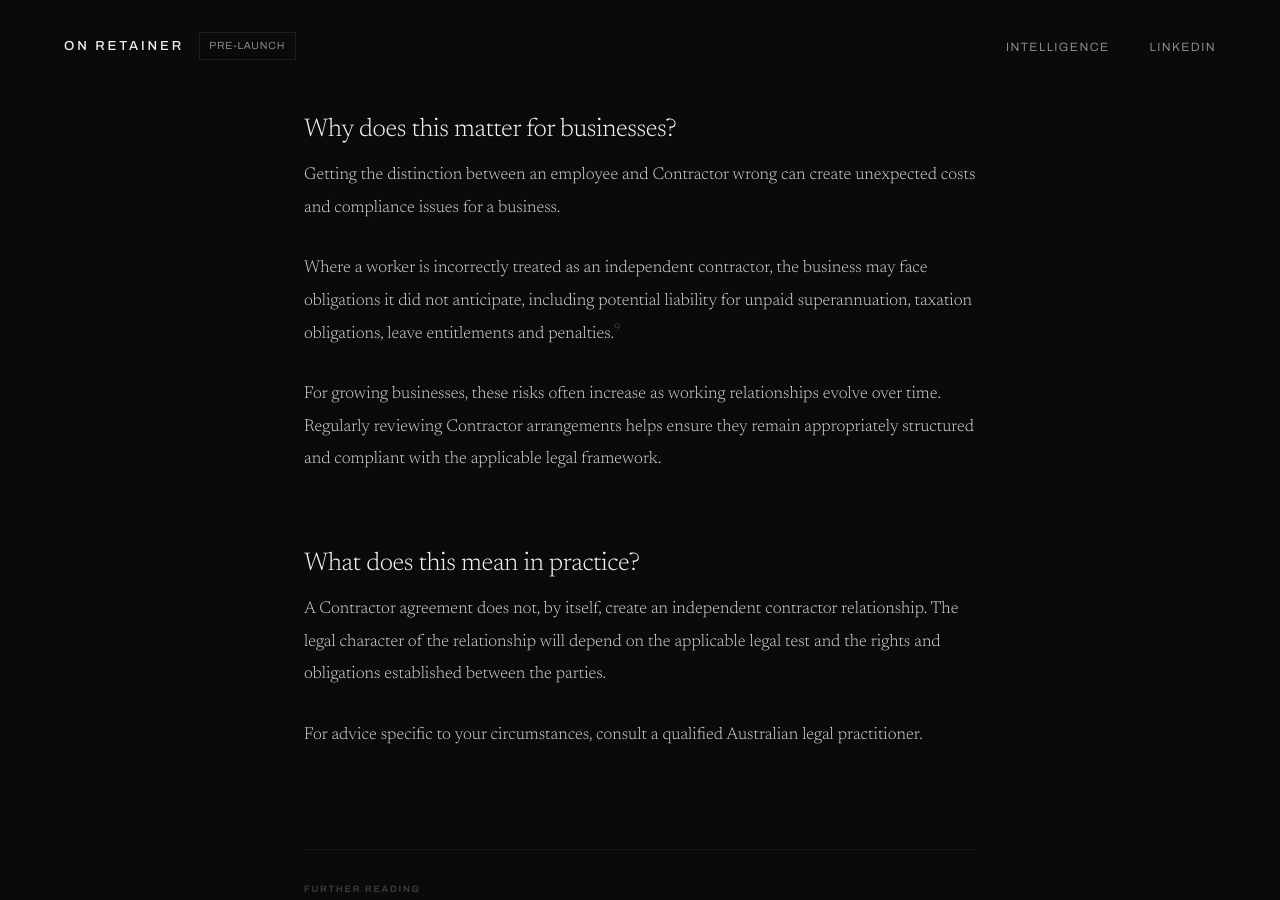
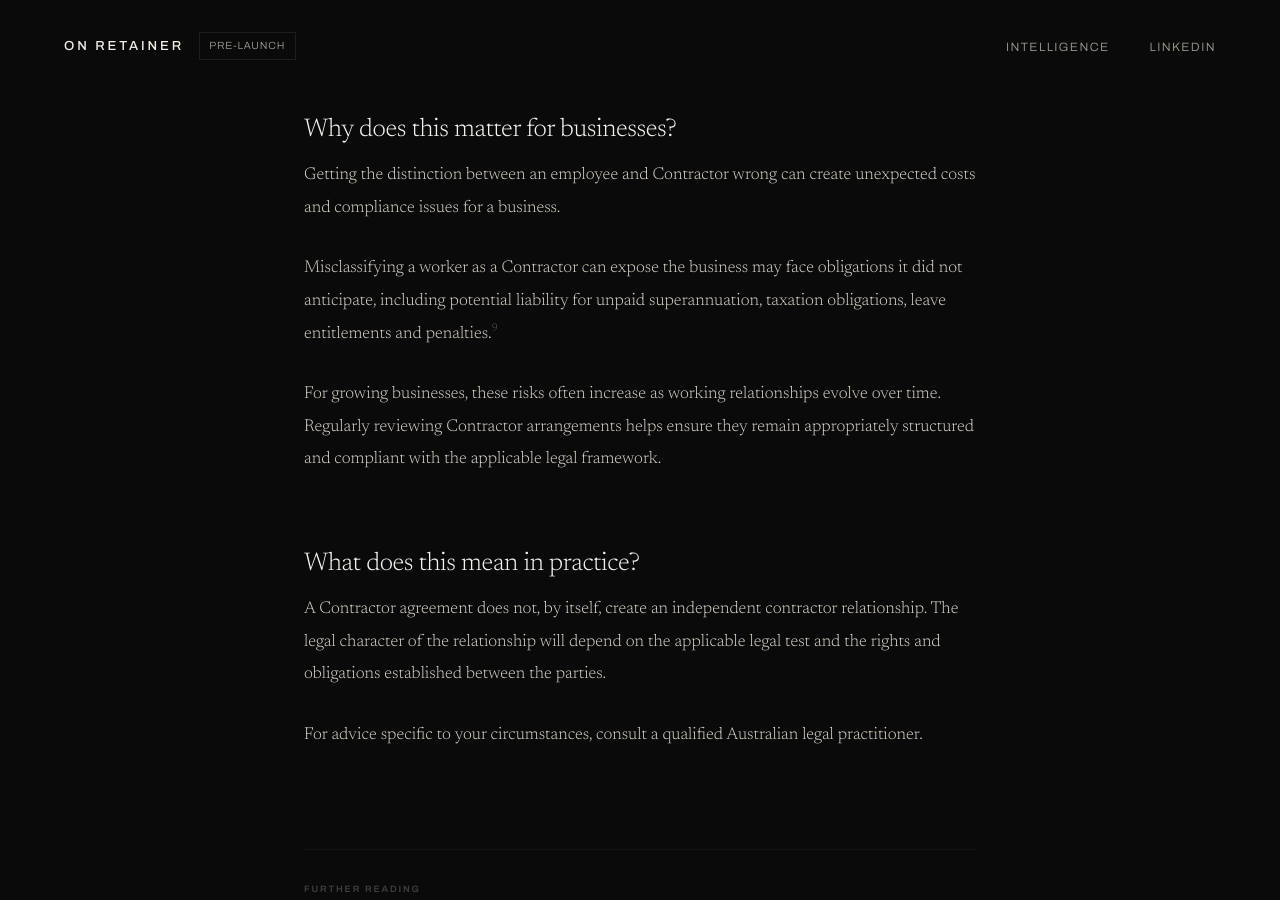
Before and after one commit to Syn-axe/solid-guacamole, a Jekyll site: the page built from _articles/independent-contractor-vs-employee.md, in a window 1280 px wide and 900 px high, scrolled down 5677 px. Built offline with Jekyll 4.4.1, drawn with Linux system fonts in a browser that asks for light colours.

Commit message:
Update independent-contractor-vs-employee.md

```diff
--- a/_articles/independent-contractor-vs-employee.md
+++ b/_articles/independent-contractor-vs-employee.md
@@ -104,7 +104,7 @@ Is the worker responsible for delivering the contracted result and bearing the c
 
 Getting the distinction between an employee and Contractor wrong can create unexpected costs and compliance issues for a business.
 
-Where a worker is incorrectly treated as an independent contractor, the business may face obligations it did not anticipate, including potential liability for unpaid superannuation, taxation obligations, leave entitlements and penalties.[^9]
+Misclassifying a worker as a Contractor can expose the business may face obligations it did not anticipate, including potential liability for unpaid superannuation, taxation obligations, leave entitlements and penalties.[^9]
 
 For growing businesses, these risks often increase as working relationships evolve over time. Regularly reviewing Contractor arrangements helps ensure they remain appropriately structured and compliant with the applicable legal framework.
 
```
